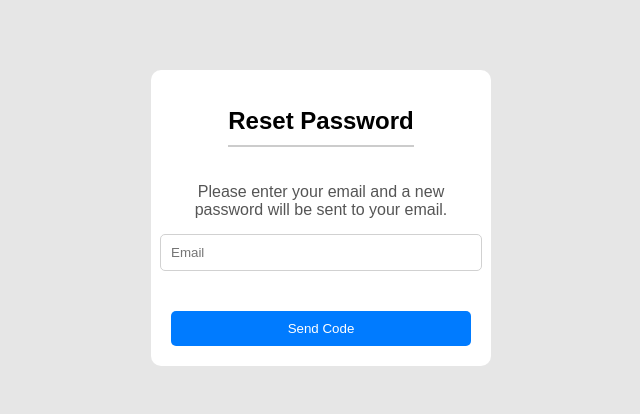
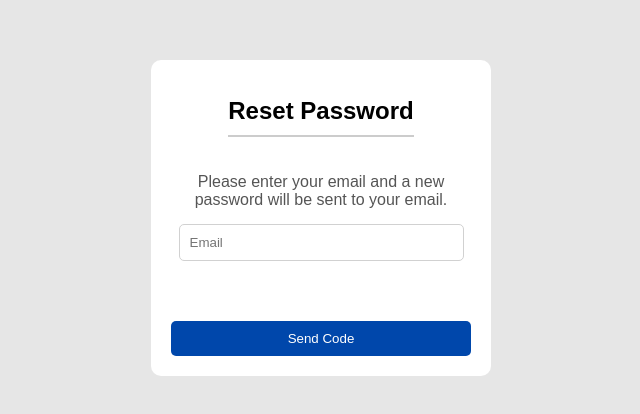
Before and after one commit to YazdanRa/CS476, a React (Create React App) app in the folder frontend/react-frontend/: page /reset in a window 1280 px wide. Shown: the part 182-596 px from the top of the page, without its empty margins (319-959 px from the left). Built offline with nearby package versions, Linux system fonts and the light colour scheme.

Commit message:
Updated Reset Style to be More consistent with other pages

```diff
--- a/frontend/react-frontend/src/components/CSS/Reset.css
+++ b/frontend/react-frontend/src/components/CSS/Reset.css
@@ -18,24 +18,26 @@
   margin-bottom: 20px;
 }
 
-  input {
-    width: 100%;
+.email-wrapper {
+  width: 95%;  /* Make it 100% width of the container */
+  margin-bottom: 20px;
+  display: flex;
+  justify-content: center;
+}
+
+.email-container {
+  width: 100%;  /* Make it fill its wrapper */
   padding: 10px;
   border: 1px solid #d1d1d1;
   border-radius: 5px;
-    margin-bottom: 20px;
 }
 
-  button {
+.send-code-button {
   width: 100%;
   padding: 10px;
   border: none;
   border-radius: 5px;
-    background-color: #007BFF;
+  background-color: #0047ab;  /* Updated color */
   color: white;
   cursor: pointer;
 }
-
-  button:hover {
-    background-color: #0056b3;
-  }
--- a/frontend/react-frontend/src/components/Reset.js
+++ b/frontend/react-frontend/src/components/Reset.js
@@ -5,7 +5,6 @@ function ResetPassword() {
   const [email, setEmail] = useState('');
 
   const handleSendCode = () => {
-    // Handle the send code logic here
     console.log('Sending reset code to:', email);
   };
 
@@ -13,13 +12,16 @@ function ResetPassword() {
     <div className="reset-container">
       <h1>Reset Password</h1>
       <p>Please enter your email and a new password will be sent to your email.</p>
+      <div className="email-wrapper">
         <input
+          className="email-container"
           type="email"
           placeholder="Email"
           value={email}
           onChange={e => setEmail(e.target.value)}
         />
-      <button onClick={handleSendCode}>Send Code</button>
+      </div>
+      <button className="send-code-button" onClick={handleSendCode}>Send Code</button>
     </div>
   );
 }
```
Lines whose indentation alone changed are shown as unchanged.
